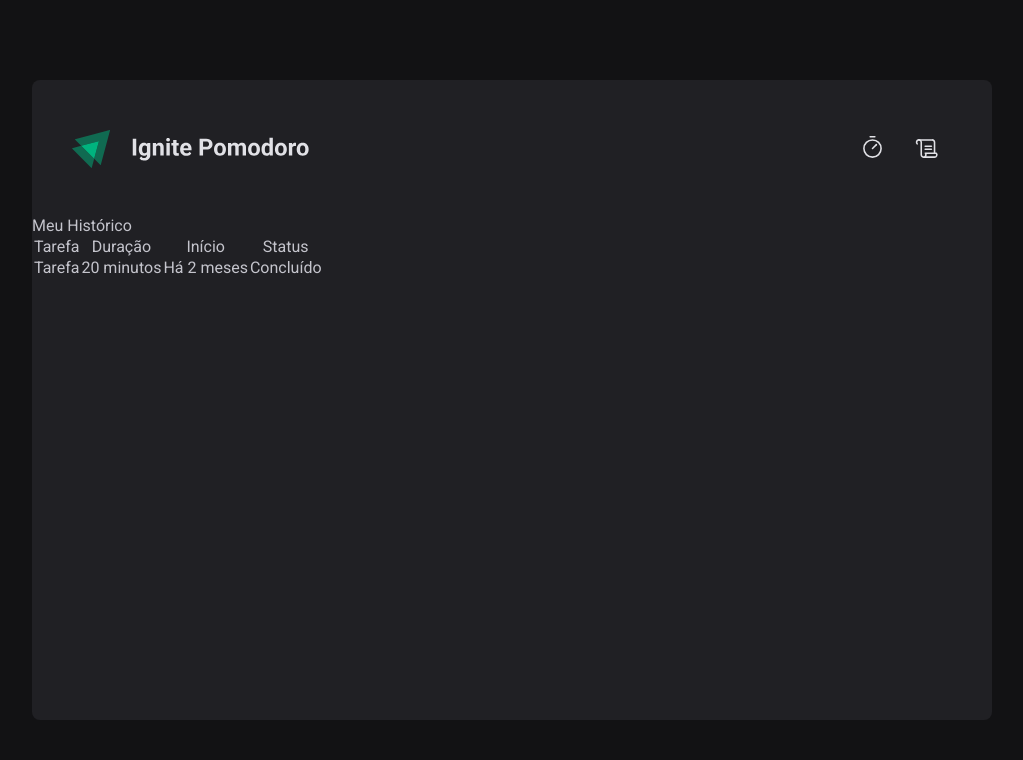
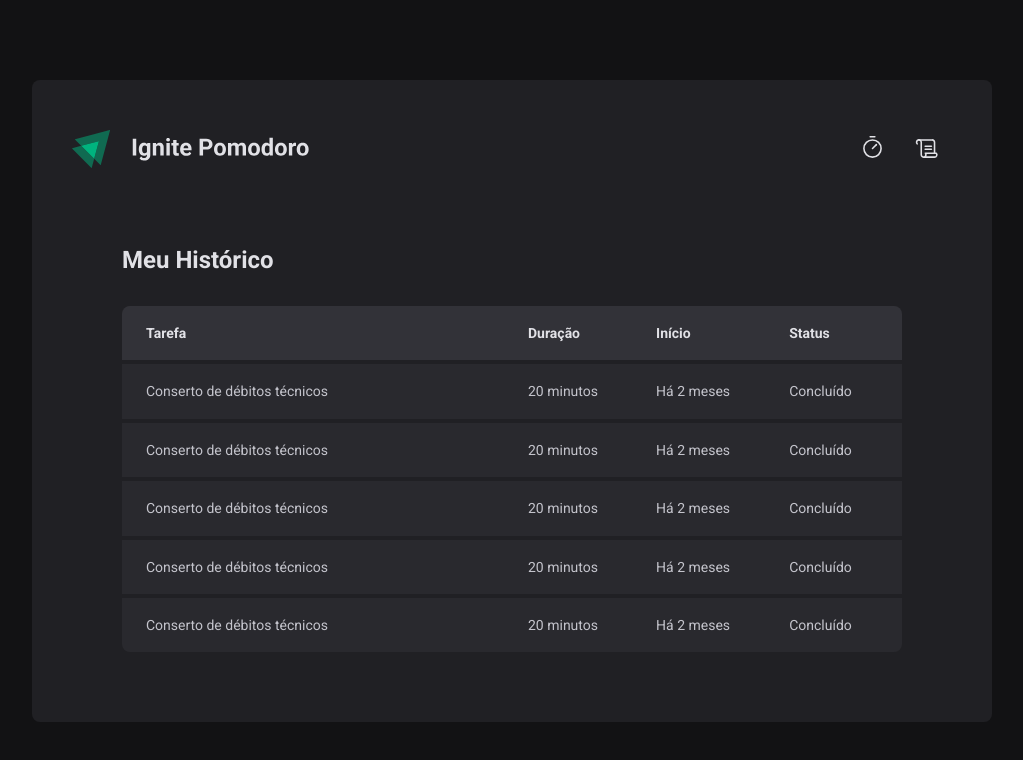
Before and after one commit to HenriqueFerraz27/ignite-pomodoro, a React (Vite) app: page /history in a window 1280 px wide. Shown: the top 760 px of the page, without its empty margins (128-1151 px from the left). Built offline with nearby package versions, Linux system fonts and the light colour scheme; the HTML template or start-up script is replaced by a standard one.

Commit message:
🏗feat(page): history

```diff
--- a/src/pages/History/index.tsx
+++ b/src/pages/History/index.tsx
@@ -5,7 +5,8 @@ export const History = () => {
     <S.History>
       <h1>Meu Histórico</h1>
 
-      <S.Table>
+      <S.List>
+        <table>
           <thead>
             <tr>
               <th>Tarefa</th>
@@ -16,13 +17,38 @@ export const History = () => {
           </thead>
           <tbody>
             <tr>
-            <td>Tarefa</td>
+              <td>Conserto de débitos técnicos </td>
+              <td>20 minutos</td>
+              <td>Há 2 meses</td>
+              <td>Concluído</td>
+            </tr>
+            <tr>
+              <td>Conserto de débitos técnicos </td>
+              <td>20 minutos</td>
+              <td>Há 2 meses</td>
+              <td>Concluído</td>
+            </tr>
+            <tr>
+              <td>Conserto de débitos técnicos </td>
+              <td>20 minutos</td>
+              <td>Há 2 meses</td>
+              <td>Concluído</td>
+            </tr>
+            <tr>
+              <td>Conserto de débitos técnicos </td>
+              <td>20 minutos</td>
+              <td>Há 2 meses</td>
+              <td>Concluído</td>
+            </tr>
+            <tr>
+              <td>Conserto de débitos técnicos </td>
               <td>20 minutos</td>
               <td>Há 2 meses</td>
               <td>Concluído</td>
             </tr>
           </tbody>
-      </S.Table>
+        </table>
+      </S.List>
     </S.History>
   )
 }
--- a/src/pages/History/styles.ts
+++ b/src/pages/History/styles.ts
@@ -1,6 +1,60 @@
 import styled from 'styled-components'
 import { pxToRem } from '../../utils'
 
-export const History = styled.div``
+export const History = styled.div`
+  display: flex;
+  flex-direction: column;
+  min-width: 80%;
+  padding: ${pxToRem(70)} ${pxToRem(90)};
+  padding-top: ${pxToRem(30)};
 
-export const Table = styled.table``
+  h1 {
+    color: ${({ theme }) => theme.colors.base.text.title};
+    font-size: ${({ theme }) => theme.typography.size.xl};
+    font-weight: ${({ theme }) => theme.typography.weight.bold};
+  }
+`
+
+export const List = styled.div`
+  overflow: auto;
+  margin-top: ${pxToRem(32)};
+
+  table {
+    min-width: ${pxToRem(500)};
+    width: 100%;
+    border-radius: ${pxToRem(8)};
+    overflow: hidden;
+    border-collapse: collapse;
+
+    th,
+    td {
+      padding: ${pxToRem(16)};
+      font-size: ${({ theme }) => theme.typography.size.sm};
+      line-height: ${({ theme }) => theme.typography.lineHeight.base};
+
+      &:first-child {
+        padding-left: ${pxToRem(24)};
+      }
+
+      &:last-child {
+        padding-right: ${pxToRem(24)};
+      }
+    }
+
+    th {
+      color: ${({ theme }) => theme.colors.base.text.title};
+      text-align: left;
+      font-weight: ${({ theme }) => theme.typography.weight.bold};
+      background-color: ${({ theme }) => theme.colors.base.shape.primary};
+    }
+
+    td {
+      background-color: ${({ theme }) => theme.colors.base.shape.secondary};
+      border-top: 4px solid ${({ theme }) => theme.colors.base.shape.tertiary};
+
+      &:first-child {
+        width: 50%;
+      }
+    }
+  }
+`
--- a/src/pages/Home/index.tsx
+++ b/src/pages/Home/index.tsx
@@ -35,7 +35,7 @@ export const Home = () => {
         </S.Pomodoro>
 
         <S.PomodoroButton type="submit">
-          <Icon.Play /> Começar
+          <Icon.Play weight="bold" /> Começar
         </S.PomodoroButton>
       </form>
     </S.Home>
--- a/src/pages/Home/styles.ts
+++ b/src/pages/Home/styles.ts
@@ -34,8 +34,8 @@ export const FormContainer = styled.div`
 `
 
 export const BaseInput = styled.input`
-  height: 2.5rem;
-  padding: 0 0.5rem;
+  height: ${pxToRem(40)};
+  padding: 0 ${pxToRem(8)};
   background-color: transparent;
   border: none;
   border-bottom: 2px solid ${({ theme }) => theme.colors.base.text.placeholder};
@@ -88,13 +88,18 @@ export const PomodoroButton = styled.button`
   display: flex;
   justify-content: center;
   align-items: center;
-  gap: 0.5rem;
+  gap: ${pxToRem(8)};
   width: 100%;
-  padding: 1rem;
+  padding: ${pxToRem(16)};
   border-radius: ${pxToRem(8)};
   color: ${({ theme }) => theme.colors.base.text.title};
   font-weight: ${({ theme }) => theme.typography.weight.bold};
   background-color: ${({ theme }) => theme.colors.brand.light};
+
+  svg {
+    width: ${pxToRem(24)};
+    height: ${pxToRem(24)};
+  }
 
   &:not(:disabled):hover {
     background-color: ${({ theme }) => theme.colors.brand.dark};
```
Lines whose indentation alone changed are shown as unchanged.
